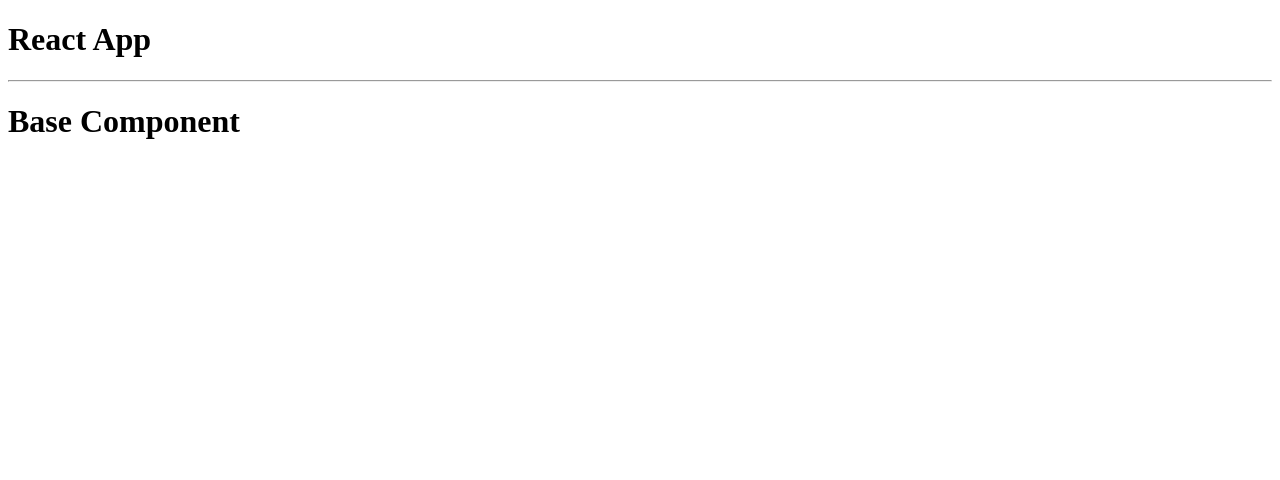
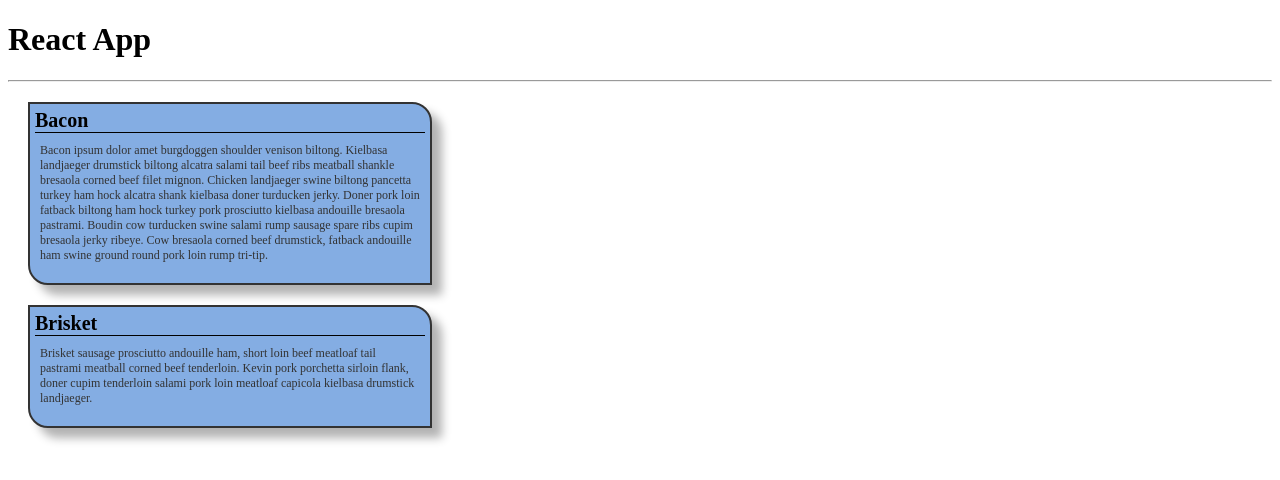
Before and after one commit to mturnbo/react-babel-webpack-boilerplate, a React app: page / in a window 1280 px wide. Shown: the top 480 px of the page. Built offline with nearby package versions, Linux system fonts and the light colour scheme.

Commit message:
Updated Base component styles and add props

```diff
--- a/src/components/App/App.jsx
+++ b/src/components/App/App.jsx
@@ -1,15 +1,16 @@
 import React from 'react';
 import Base from '../Base';
 
-class App extends React.Component {
+export default class App extends React.Component {
   render() {
+    const bacon = 'Bacon ipsum dolor amet burgdoggen shoulder venison biltong. Kielbasa landjaeger drumstick biltong alcatra salami tail beef ribs meatball shankle bresaola corned beef filet mignon. Chicken landjaeger swine biltong pancetta turkey ham hock alcatra shank kielbasa doner turducken jerky. Doner pork loin fatback biltong ham hock turkey pork prosciutto kielbasa andouille bresaola pastrami. Boudin cow turducken swine salami rump sausage spare ribs cupim bresaola jerky ribeye. Cow bresaola corned beef drumstick, fatback andouille ham swine ground round pork loin rump tri-tip.';
+    const brisket = 'Brisket sausage prosciutto andouille ham, short loin beef meatloaf tail pastrami meatball corned beef tenderloin. Kevin pork porchetta sirloin flank, doner cupim tenderloin salami pork loin meatloaf capicola kielbasa drumstick landjaeger.';
     return (
       <div>
         <h1>React App</h1>
         <hr />
-        <Base />
+        <Base title="Bacon" content={bacon} />
+        <Base title="Brisket" content={brisket} />
       </div>);
   }
 }
-
-export default App;
--- a/src/components/Base/Base.jsx
+++ b/src/components/Base/Base.jsx
@@ -1,13 +1,12 @@
 import React from 'react';
-import styles from './base.css';
+import './base.css';
 
-class Base extends React.Component {
+export default class Base extends React.Component {
   render() {
     return (
-      <div className={styles.base}>
-        <h1>Base Component</h1>
+      <div className="base">
+        <div className="base-header">{this.props.title}</div>
+        <div className="base-content">{this.props.content}</div>
       </div>);
   }
 }
-
-export default Base;
--- a/src/components/Base/base.css
+++ b/src/components/Base/base.css
@@ -1,4 +1,26 @@
 .base {
-  color: darkblue;
+  width:400px;
+  -webkit-border-radius: 0px 20px 0px 20px;
+  -moz-border-radius: 0px 20px 0px 20px;
+  border-radius: 0px 20px 0px 20px;
+  border:2px solid #333333;
+  background-color:#84ADE3;
+  -webkit-box-shadow: #B3B3B3 10px 10px 10px;
+  -moz-box-shadow: #B3B3B3 10px 10px 10px;
+  box-shadow: #B3B3B3 10px 10px 10px;
+  margin: 20px;
+}
+
+.base-header{
+  font-size: 20px;
+  font-weight: bold;
+  margin: 5px;
+  color: #000000;
+  border-bottom: 1px solid #000000;
+}
+
+.base-content {
+  color: #333333;
   font-size: 12px;
+  margin: 10px 10px 20px 10px;
 }
```
